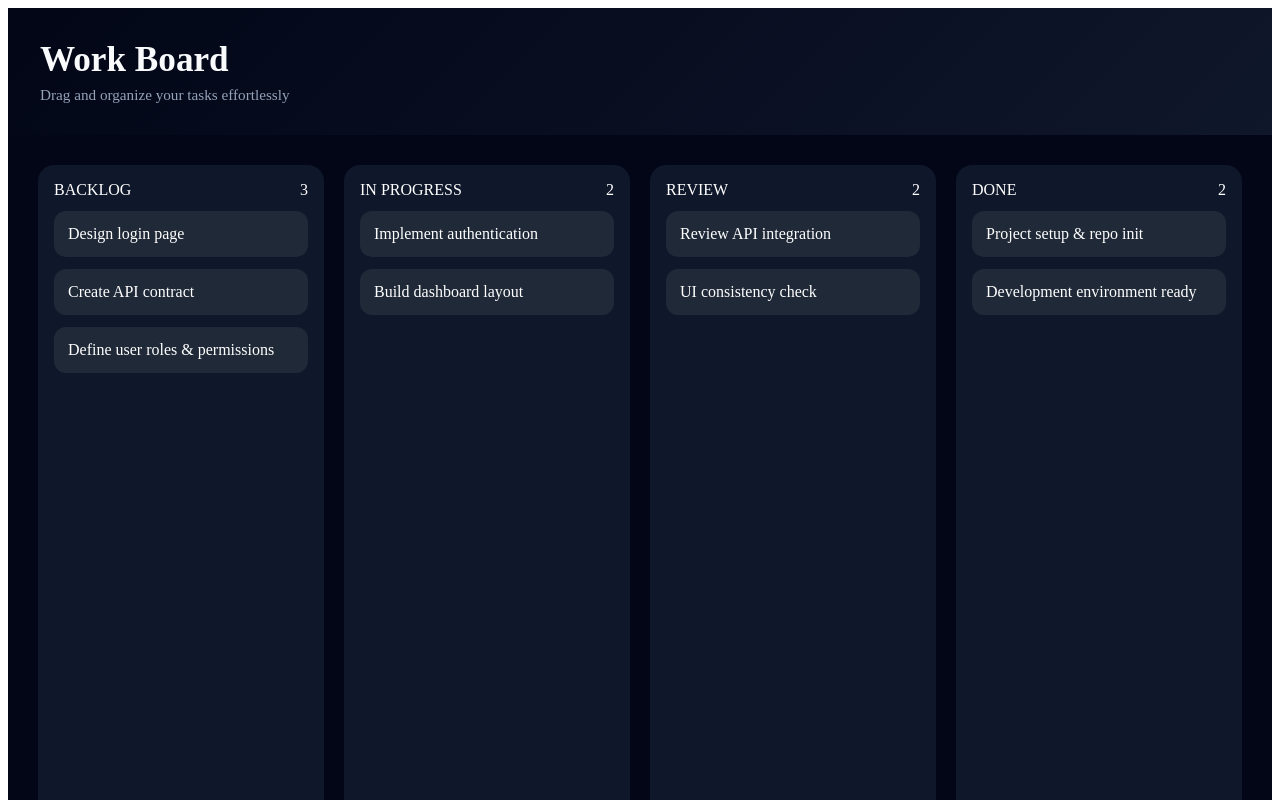
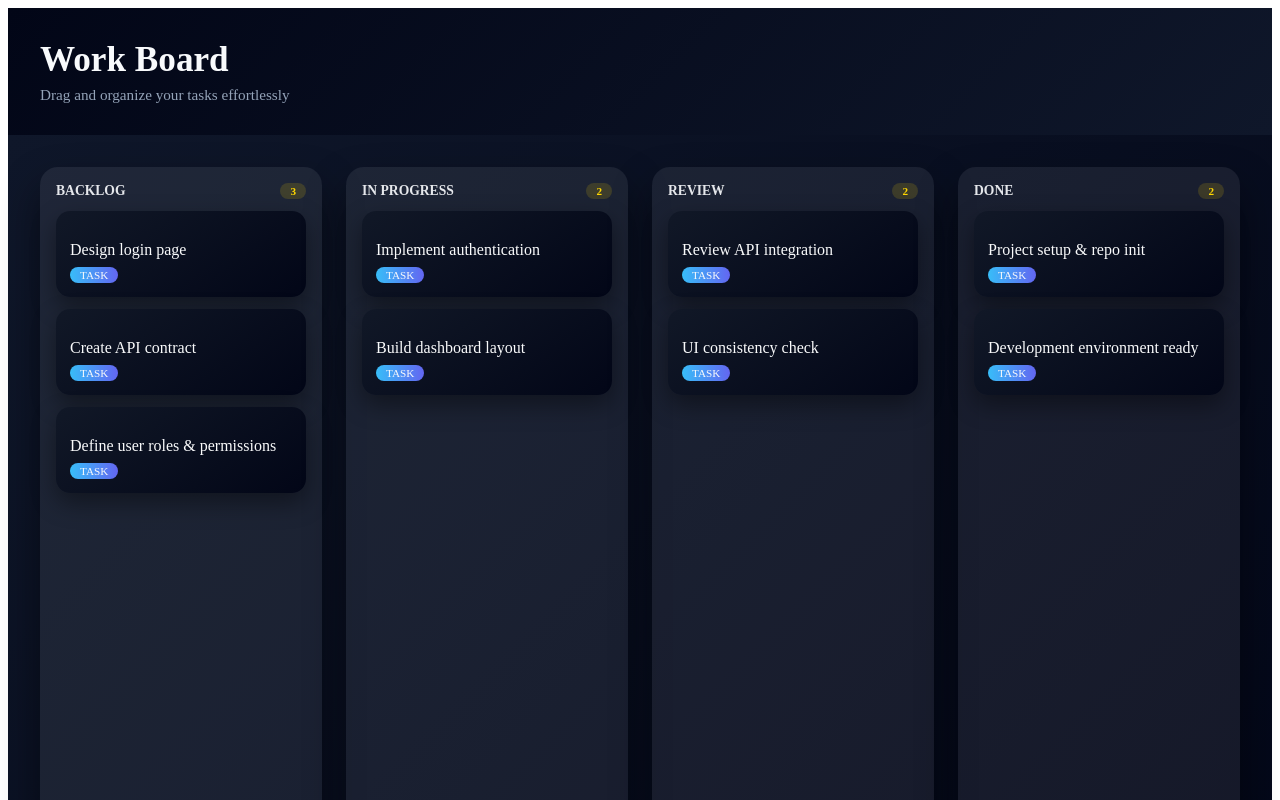
Before and after one commit to shivaniSshekhawat/Day-11-DragAndDrop, a React (Vite) app in the folder dragAndDrop/: page / in a window 1280 px wide. Shown: the top 800 px of the page. Built offline with nearby package versions, Linux system fonts and the light colour scheme.

Commit message:
*library added

```diff
--- a/dragAndDrop/package.json
+++ b/dragAndDrop/package.json
@@ -10,6 +10,8 @@
     "preview": "vite preview"
   },
   "dependencies": {
+    "@dnd-kit/core": "^6.3.1",
+    "@dnd-kit/sortable": "^10.0.0",
     "react": "^19.2.0",
     "react-dom": "^19.2.0"
   },
--- a/dragAndDrop/src/DragAndDrop.jsx
+++ b/dragAndDrop/src/DragAndDrop.jsx
@@ -1,4 +1,48 @@
-import React, { useEffect, useRef, useState } from "react";
+import { useEffect, useState } from "react";
+import { DndContext, closestCenter } from "@dnd-kit/core";
+import {
+  SortableContext,
+  useSortable,
+  verticalListSortingStrategy,
+  arrayMove,
+} from "@dnd-kit/sortable";
+import { CSS } from "@dnd-kit/utilities";
+
+/* ---------------- TASK CARD ---------------- */
+
+function Task({ id, title }) {
+  const { attributes, listeners, setNodeRef, transform, transition } =
+    useSortable({ id });
+
+  const style = {
+    transform: CSS.Transform.toString(transform),
+    transition,
+    background: "linear-gradient(145deg, #111827, #020617)",
+    borderRadius: 14,
+    padding: 14,
+    cursor: "grab",
+    color: "#f9fafb",
+    boxShadow: "0 10px 25px rgba(0,0,0,0.4)",
+  };
+
+  return (
+    <div ref={setNodeRef} style={style} {...attributes} {...listeners}>
+      <p style={{ marginBottom: 6 }}>{title}</p>
+      <span
+        style={{
+          fontSize: "0.7rem",
+          padding: "2px 10px",
+          borderRadius: 999,
+          background: "linear-gradient(90deg,#38bdf8,#6366f1)",
+        }}
+      >
+        TASK
+      </span>
+    </div>
+  );
+}
+
+/* ---------------- BOARD ---------------- */
 
 const DragAndDrop = ({ data: initialData }) => {
   const [data, setData] = useState(() => {
@@ -10,80 +54,79 @@ const DragAndDrop = ({ data: initialData }) => {
     localStorage.setItem("tasks-data", JSON.stringify(data));
   }, [data]);
 
-  const dragItem = useRef(null);
-  const dropTarget = useRef(null);
-
-  function onDragStart(task, heading, idx) {
-    dragItem.current = { task, heading, idx };
+  function findColumn(taskId) {
+    return Object.keys(data).find((col) =>
+      data[col].some((t) => t.id === taskId)
+    );
   }
 
-  function onDrop(heading, index) {
-    const source = dragItem.current;
-    if (!source) return;
+  function onDragEnd(event) {
+    const { active, over } = event;
+    if (!over) return;
+
+    const sourceCol = findColumn(active.id);
+    const destCol = over.data.current?.column;
+
+    if (!sourceCol || !destCol) return;
+
+    const sourceIndex = data[sourceCol].findIndex((t) => t.id === active.id);
+
+    const destIndex = over.data.current?.index ?? data[destCol].length; // 👈 0 if empty
 
     setData((prev) => {
-      const sourceList = [...prev[source.heading]];
-      const destList = [...prev[heading]];
+      const sourceItems = [...prev[sourceCol]];
+      const destItems =
+        sourceCol === destCol ? sourceItems : [...prev[destCol]];
 
-      const [moved] = sourceList.splice(source.idx, 1);
-      destList.splice(index, 0, moved);
+      const [moved] = sourceItems.splice(sourceIndex, 1);
+
+      if (sourceCol === destCol) {
+        return {
+          ...prev,
+          [sourceCol]: arrayMove(sourceItems, sourceIndex, destIndex),
+        };
+      }
+
+      destItems.splice(destIndex, 0, moved);
 
       return {
         ...prev,
-        [source.heading]: sourceList,
-        [heading]: destList,
+        [sourceCol]: sourceItems,
+        [destCol]: destItems,
       };
     });
-
-    dragItem.current = null;
   }
 
   return (
+    <DndContext collisionDetection={closestCenter} onDragEnd={onDragEnd}>
       <div style={style.root}>
-      {Object.keys(data).map((heading) => (
-        <div key={heading} style={style.column}>
+        {Object.keys(data).map((column) => (
+          <div key={column} style={style.column}>
             <div style={style.header}>
-            {heading.replace("_", " ")}
-            <span>{data[heading].length}</span>
+              {column.replace("_", " ")}
+              <span style={style.count}>{data[column].length}</span>
             </div>
 
+            <SortableContext
+              items={data[column].map((t) => t.id)}
+              strategy={verticalListSortingStrategy}
+            >
               <div style={style.list}>
-            {data[heading].map((task, idx) => (
-              <div
-                key={task.id}
-                draggable
-                style={style.task}
-                onDragStart={() => onDragStart(task, heading, idx)}
-                onDragOver={(e) => e.preventDefault()}
-                onDrop={() => onDrop(heading, idx)}
-              >
-                {task.title}
-              </div>
-            ))}
-
-            {/* 🔥 REAL DROP ZONE FOR EMPTY LIST */}
-            {data[heading].length === 0 && (
-              <div
-                style={style.emptyDrop}
-                onDragOver={(e) => e.preventDefault()}
-                onDrop={() => onDrop(heading, 0)} // ✅ 0th index
-              >
-                Drop here
-              </div>
+                {data[column].length === 0 && (
+                  <div style={style.empty}>Drop task here</div>
                 )}
 
-            {/* 🔥 DROP AT BOTTOM */}
-            {data[heading].length > 0 && (
-              <div
-                style={style.bottomDrop}
-                onDragOver={(e) => e.preventDefault()}
-                onDrop={() => onDrop(heading, data[heading].length)}
-              />
-            )}
-          </div>
+                {data[column].map((task, index) => (
+                  <div key={task.id} data-column={column} data-index={index}>
+                    <Task id={task.id} title={task.title} />
                   </div>
                 ))}
               </div>
+            </SortableContext>
+          </div>
+        ))}
+      </div>
+    </DndContext>
   );
 };
 
@@ -93,46 +136,50 @@ export default DragAndDrop;
 
 const style = {
   root: {
+    minHeight: "100vh",
     display: "flex",
-    gap: 20,
-    padding: 30,
-    background: "#020617",
-    minHeight: "100vh",
+    gap: 24,
+    padding: 32,
+    background: "linear-gradient(135deg,#0f172a,#020617)",
   },
+
   column: {
     flex: 1,
-    background: "#0f172a",
-    borderRadius: 16,
+    background: "rgba(255,255,255,0.07)",
+    borderRadius: 18,
     padding: 16,
+    boxShadow: "0 20px 40px rgba(0,0,0,0.45)",
   },
+
   header: {
     display: "flex",
     justifyContent: "space-between",
-    color: "#fff",
+    color: "#e5e7eb",
+    fontSize: "0.85rem",
+    fontWeight: 600,
     marginBottom: 12,
   },
+
+  count: {
+    background: "rgba(255,215,0,0.15)",
+    color: "#FFD700",
+    padding: "2px 10px",
+    borderRadius: 999,
+    fontSize: "0.7rem",
+  },
+
   list: {
     display: "flex",
     flexDirection: "column",
     gap: 12,
+    minHeight: 120,
   },
-  task: {
-    background: "#1f2937",
-    color: "#fff",
-    padding: 14,
+
+  empty: {
+    border: "2px dashed #475569",
+    color: "#94a3b8",
+    padding: 20,
+    textAlign: "center",
     borderRadius: 12,
-    cursor: "grab",
-  },
-  emptyDrop: {
-    height: 80,
-    border: "2px dashed #475569",
-    borderRadius: 12,
-    color: "#94a3b8",
-    display: "flex",
-    alignItems: "center",
-    justifyContent: "center",
-  },
-  bottomDrop: {
-    height: 12,
   },
 };
```
Also changed, not shown: 1 other file (tests, documents, lock files or other folders). Lines whose indentation alone changed are shown as unchanged.
